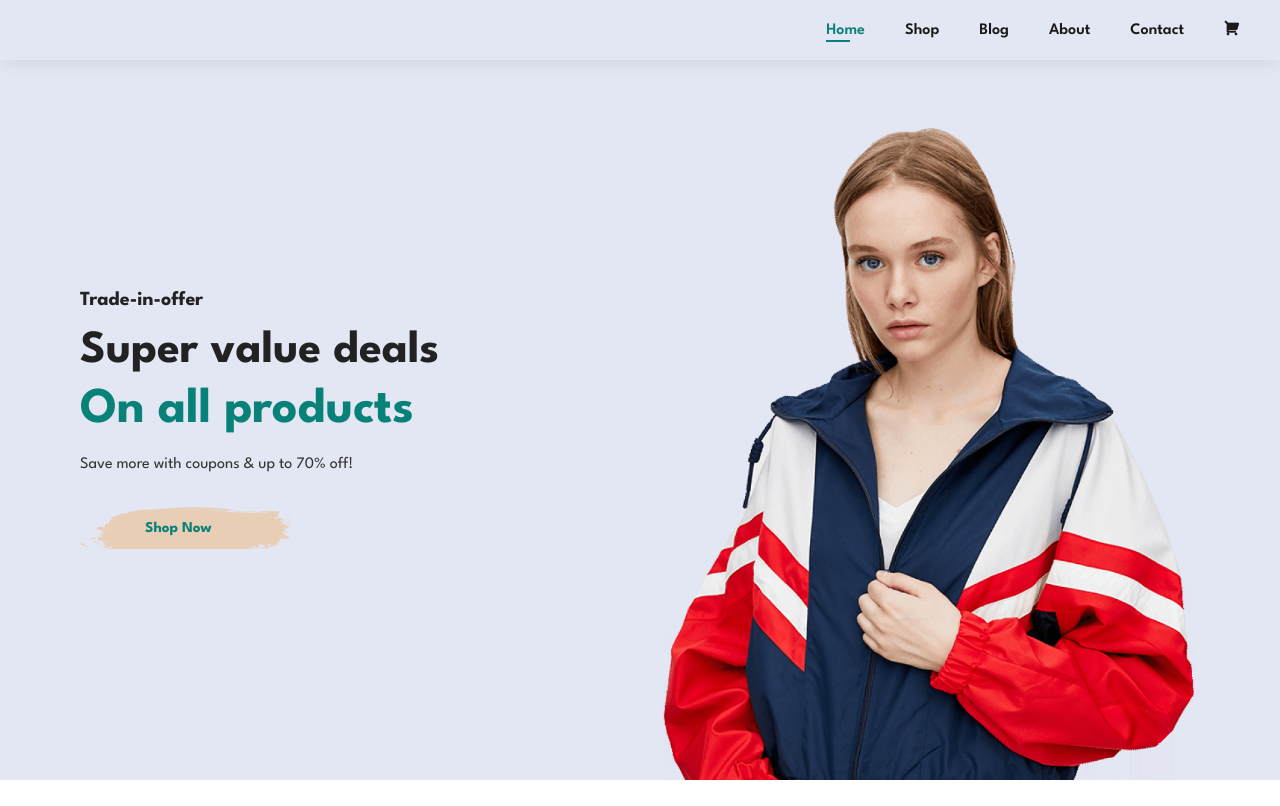
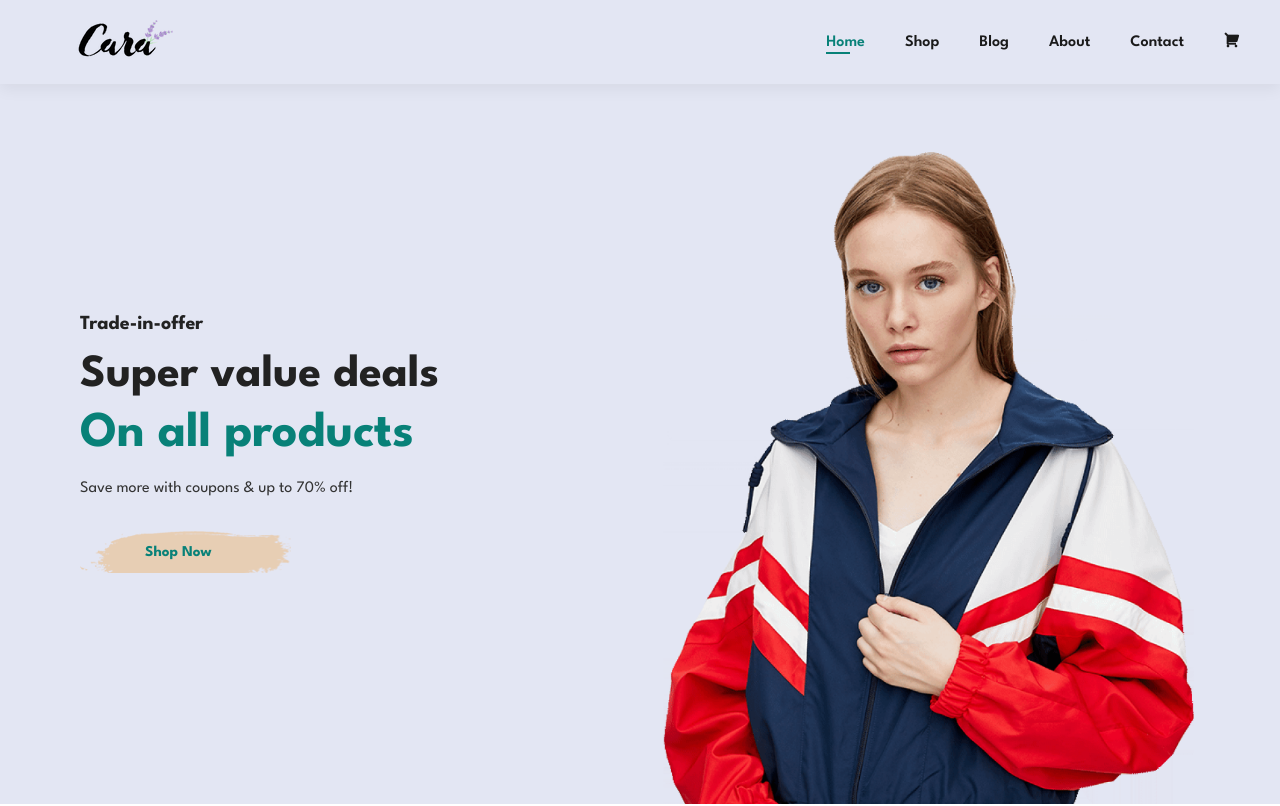
Before and after one commit to eslamhafez7/E-commerceWebsite, a plain HTML site: page index.html in a window 1280 px wide. Shown: the top 806 px of the page. Drawn offline with nearby package versions, Linux system fonts and the light colour scheme; the site is published under a folder, as on GitHub Pages, so addresses that start at the root find nothing.

Commit message:
Update index.html

```diff
--- a/index.html
+++ b/index.html
@@ -15,7 +15,7 @@
     <!-- Header  -->
     <section id="header">
         <a href="#">
-            <img src="/imgs/logo.png" alt="" class="logo">
+            <img src="imgs/logo.png" alt="" class="logo">
         </a>
         <div>
             <ul id="navbar">
```
